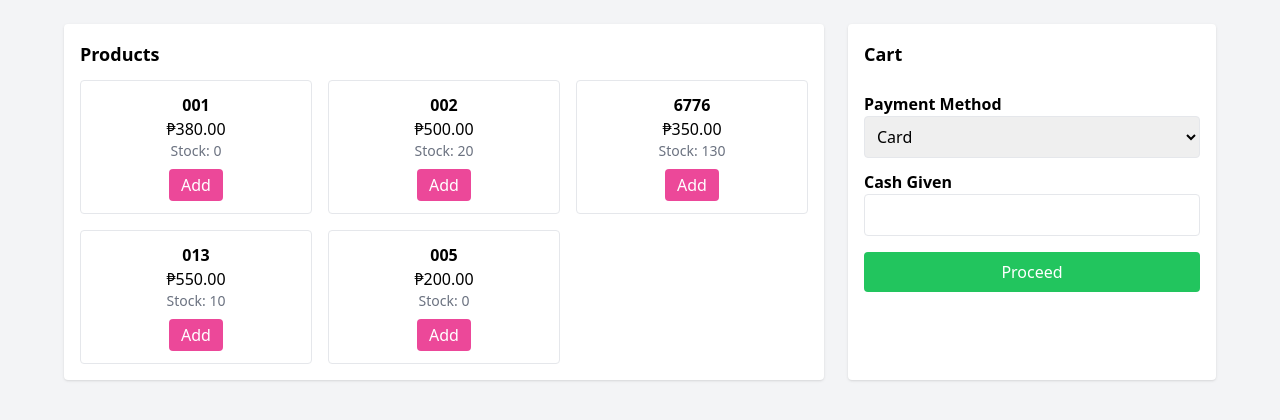
After one commit to Ayesumoon/capstone-main, a PHP site: page /pointofsale.php in a window 1280 px wide. The commit adds this page. Shown: the top 420 px of the page. Run offline with PHP 8.4, Linux system fonts and the light colour scheme; data comes from the database, SQL or seed files in the repository; some libraries are stand-ins or nearby versions.

Commit message:
changes 8/17

```diff
--- a/dashboard.php
+++ b/dashboard.php
@@ -1,10 +1,10 @@
 <?php
 include 'conn.php';
+
 $admin_id = $_SESSION['admin_id'] ?? null;
 $admin_name = "Admin";
 $admin_role = "Admin";
 
-// Get admin info
 if ($admin_id) {
     $query = "
         SELECT
@@ -18,6 +18,7 @@ if ($admin_id) {
     $stmt->bind_param("i", $admin_id);
     $stmt->execute();
     $result = $stmt->get_result();
+
     if ($row = $result->fetch_assoc()) {
         $admin_name = $row['full_name'];
         $admin_role = $row['role_name'] ?? 'Admin';
--- /dev/null
+++ b/pointofsale.php
@@ -0,0 +1,110 @@
+<?php
+require 'conn.php';
+session_start();
+
+// Fetch products with stock & price
+$query = "
+    SELECT p.product_id, p.product_name, p.price_id AS price,
+           COALESCE(s.current_qty,0) AS stock
+    FROM products p
+    LEFT JOIN stock s ON p.product_id = s.product_id
+";
+$products = $conn->query($query);
+
+// Fetch payment methods
+$payments = $conn->query("SELECT * FROM payment_methods");
+?>
+
+<!DOCTYPE html>
+<html lang="en">
+<head>
+  <meta charset="UTF-8">
+  <title>POS - Seven Dwarfs</title>
+  <script src="https://cdn.tailwindcss.com"></script>
+</head>
+<body class="bg-gray-100 p-6">
+  <div class="max-w-6xl mx-auto grid grid-cols-3 gap-6">
+
+    <!-- Products -->
+    <div class="col-span-2 bg-white p-4 rounded shadow">
+      <h2 class="text-lg font-bold mb-3">Products</h2>
+      <div class="grid grid-cols-3 gap-4">
+        <?php while($row = $products->fetch_assoc()): ?>
+          <div class="border p-3 rounded text-center">
+            <h3 class="font-semibold"><?= htmlspecialchars($row['product_name']) ?></h3>
+            <p>₱<?= number_format($row['price'],2) ?></p>
+            <p class="text-sm text-gray-500">Stock: <?= $row['stock'] ?></p>
+            <button
+              onclick="addToCart(<?= $row['product_id'] ?>, '<?= $row['product_name'] ?>', <?= $row['price'] ?>)"
+              class="bg-pink-500 text-white px-3 py-1 rounded mt-2">
+              Add
+            </button>
+          </div>
+        <?php endwhile; ?>
+      </div>
+    </div>
+
+    <!-- Cart -->
+    <div class="bg-white p-4 rounded shadow">
+      <h2 class="text-lg font-bold mb-3">Cart</h2>
+      <form id="cartForm" method="POST" action="process_sale.php">
+        <table class="w-full text-sm mb-3" id="cartTable"></table>
+        <input type="hidden" name="cart_data" id="cartData">
+
+        <div class="mt-3">
+          <label class="block font-semibold">Payment Method</label>
+          <select name="payment_method" class="border rounded w-full p-2">
+            <?php while($pm = $payments->fetch_assoc()): ?>
+              <option value="<?= $pm['payment_method_id'] ?>"><?= $pm['payment_method_name'] ?></option>
+            <?php endwhile; ?>
+          </select>
+        </div>
+
+        <div class="mt-3">
+          <label class="block font-semibold">Cash Given</label>
+          <input type="number" step="0.01" name="cash_given" class="border rounded w-full p-2" required>
+        </div>
+
+        <button type="submit" class="bg-green-500 text-white w-full py-2 mt-4 rounded">Proceed</button>
+      </form>
+    </div>
+  </div>
+
+<script>
+let cart = [];
+
+function addToCart(id, name, price) {
+  let item = cart.find(p => p.id === id);
+  if (item) {
+    item.qty++;
+  } else {
+    cart.push({id, name, price, qty: 1});
+  }
+  renderCart();
+}
+
+function renderCart() {
+  let table = document.getElementById('cartTable');
+  table.innerHTML = '';
+  let total = 0;
+  cart.forEach((item, i) => {
+    total += item.price * item.qty;
+    table.innerHTML += `
+      <tr>
+        <td>${item.name}</td>
+        <td>x${item.qty}</td>
+        <td>₱${(item.price*item.qty).toFixed(2)}</td>
+        <td><button type="button" onclick="removeItem(${i})" class="text-red-500">X</button></td>
+      </tr>`;
+  });
+  table.innerHTML += `<tr><td colspan="2" class="font-bold">Total</td><td colspan="2">₱${total.toFixed(2)}</td></tr>`;
+  document.getElementById('cartData').value = JSON.stringify(cart);
+}
+
+function removeItem(index) {
+  cart.splice(index,1);
+  renderCart();
+}
+</script>
+</body>
+</html>
```
Also changed, not shown: process_sale.php (added, +82 -0 lines), reciept.php (added, +73 -0 lines).
